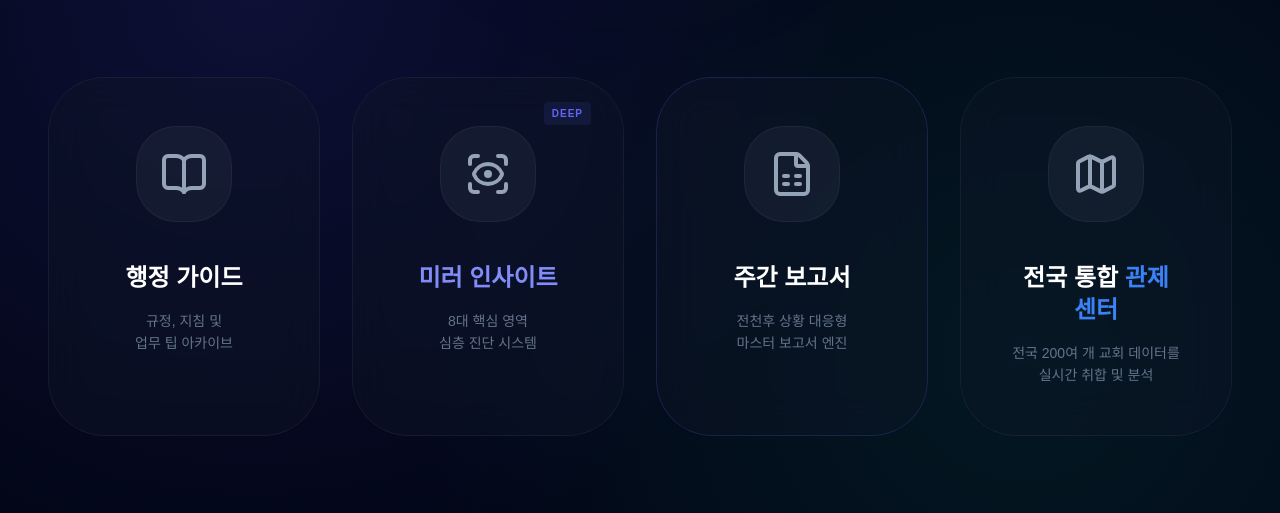
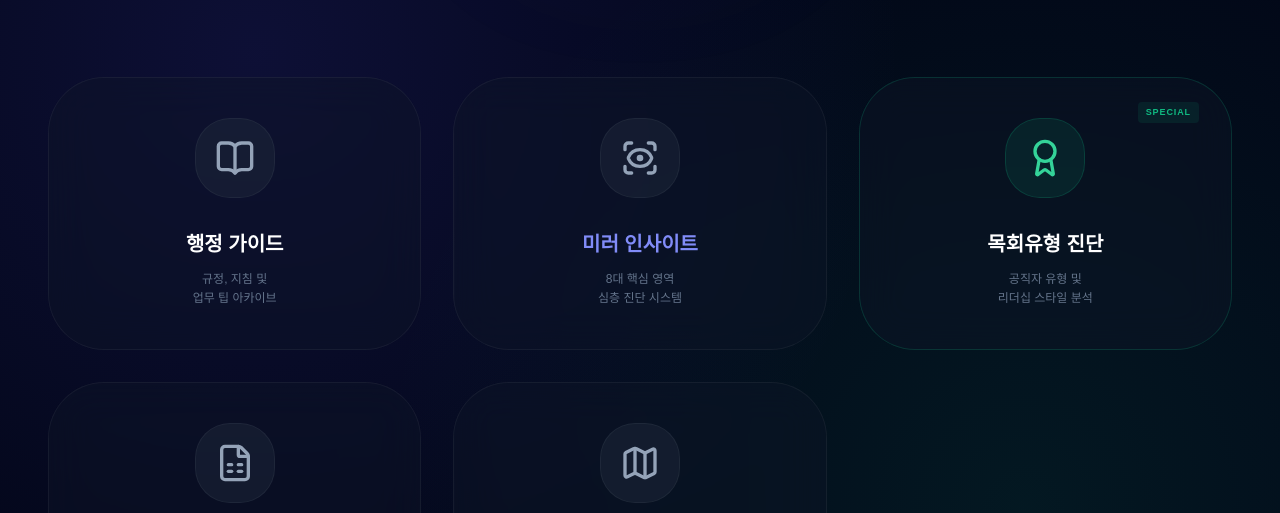
Before and after one commit to CHOBH1024/hyper-automation-tower, a plain HTML site: page system_b_dashboard.html in a window 1280 px wide. Shown: the part 287-800 px from the top of the page. Drawn offline with nearby package versions, Linux system fonts and the light colour scheme; a web font is replaced by a local one.

Commit message:
✨ Integrated Ministry Type Test Module

```diff
--- a/system_b_dashboard.html
+++ b/system_b_dashboard.html
@@ -85,42 +85,51 @@
         </p>
     </header>
 
-    <div class="grid grid-cols-1 md:grid-cols-2 lg:grid-cols-4 gap-8 w-full max-w-7xl relative">
+    <div class="grid grid-cols-1 md:grid-cols-2 lg:grid-cols-3 gap-8 w-full max-w-7xl relative">
         <!-- 1. 행정 가이드 (Admin Guide) -->
-        <a href="admin_guide.html" class="core-card p-12 rounded-[3.5rem] flex flex-col items-center text-center group">
-            <div class="icon-box w-24 h-24 bg-slate-800/50 rounded-[2.5rem] flex items-center justify-center text-slate-400 mb-10 border border-white/5">
-                <i data-lucide="book-open" class="w-12 h-12"></i>
+        <a href="admin_guide.html" class="core-card p-10 rounded-[3.5rem] flex flex-col items-center text-center group">
+            <div class="icon-box w-20 h-20 bg-slate-800/50 rounded-[2.2rem] flex items-center justify-center text-slate-400 mb-8 border border-white/5">
+                <i data-lucide="book-open" class="w-10 h-10"></i>
             </div>
-            <h3 class="text-2xl font-black mb-4">행정 가이드</h3>
-            <p class="text-sm text-slate-500 leading-relaxed font-medium">규정, 지침 및<br>업무 팁 아카이브</p>
+            <h3 class="text-xl font-black mb-3">행정 가이드</h3>
+            <p class="text-xs text-slate-500 leading-relaxed font-medium">규정, 지침 및<br>업무 팁 아카이브</p>
         </a>
 
         <!-- 2. 미러 인사이트 (Deep Diagnosis) -->
-        <a href="mirror_insight_portal.html" class="core-card p-12 rounded-[3.5rem] flex flex-col items-center text-center group">
-            <div class="icon-box w-24 h-24 bg-slate-800/50 rounded-[2.5rem] flex items-center justify-center text-slate-400 mb-10 border border-white/5">
-                <i data-lucide="scan-eye" class="w-12 h-12"></i>
+        <a href="mirror_insight_portal.html" class="core-card p-10 rounded-[3.5rem] flex flex-col items-center text-center group">
+            <div class="icon-box w-20 h-20 bg-slate-800/50 rounded-[2.2rem] flex items-center justify-center text-slate-400 mb-8 border border-white/5">
+                <i data-lucide="scan-eye" class="w-10 h-10"></i>
             </div>
-            <h3 class="text-2xl font-black mb-4 text-indigo-400">미러 인사이트</h3>
-            <p class="text-sm text-slate-500 leading-relaxed font-medium">8대 핵심 영역<br>심층 진단 시스템</p>
-            <div class="absolute top-6 right-8 text-[10px] font-bold text-indigo-500 uppercase tracking-widest bg-indigo-500/10 px-2 py-1 rounded">Deep</div>
+            <h3 class="text-xl font-black mb-3 text-indigo-400">미러 인사이트</h3>
+            <p class="text-xs text-slate-500 leading-relaxed font-medium">8대 핵심 영역<br>심층 진단 시스템</p>
         </a>
 
-        <!-- 3. 주간 보고서 (Weekly Master) -->
-        <a href="weekly_master.html" class="core-card p-12 rounded-[3.5rem] flex flex-col items-center text-center group border-indigo-500/20">
-            <div class="icon-box w-24 h-24 bg-slate-800/50 rounded-[2.5rem] flex items-center justify-center text-slate-400 mb-10 border border-white/5">
-                <i data-lucide="file-spreadsheet" class="w-12 h-12"></i>
+        <!-- 3. 목회유형 진단 (Ministry Test) - NEW TAB/CARD -->
+        <a href="ministry_test.html" class="core-card p-10 rounded-[3.5rem] flex flex-col items-center text-center group border-emerald-500/20">
+            <div class="icon-box w-20 h-20 bg-emerald-500/10 rounded-[2.2rem] flex items-center justify-center text-emerald-400 mb-8 border border-emerald-500/20">
+                <i data-lucide="award" class="w-10 h-10"></i>
             </div>
-            <h3 class="text-2xl font-black mb-4">주간 보고서</h3>
-            <p class="text-sm text-slate-500 leading-relaxed font-medium">전천후 상황 대응형<br>마스터 보고서 엔진</p>
+            <h3 class="text-xl font-black mb-3">목회유형 진단</h3>
+            <p class="text-xs text-slate-500 leading-relaxed font-medium">공직자 유형 및<br>리더십 스타일 분석</p>
+            <div class="absolute top-6 right-8 text-[9px] font-bold text-emerald-500 uppercase tracking-widest bg-emerald-500/10 px-2 py-1 rounded">Special</div>
         </a>
 
-        <!-- 4. National Command Center -->
-        <a href="national_command_center.html" class="core-card p-12 rounded-[3.5rem] flex flex-col items-center text-center group">
-            <div class="icon-box w-24 h-24 bg-slate-800/50 rounded-[2.5rem] flex items-center justify-center text-slate-400 mb-10 border border-white/5">
-                <i data-lucide="map" class="w-12 h-12"></i>
+        <!-- 4. 주간 보고서 (Weekly Master) -->
+        <a href="weekly_master.html" class="core-card p-10 rounded-[3.5rem] flex flex-col items-center text-center group">
+            <div class="icon-box w-20 h-20 bg-slate-800/50 rounded-[2.2rem] flex items-center justify-center text-slate-400 mb-8 border border-white/5">
+                <i data-lucide="file-spreadsheet" class="w-10 h-10"></i>
             </div>
-            <h3 class="text-2xl font-black mb-4">전국 통합 <span class="text-blue-500">관제 센터</span></h3>
-            <p class="text-sm text-slate-500 leading-relaxed font-medium">전국 200여 개 교회 데이터를<br>실시간 취합 및 분석</p>
+            <h3 class="text-xl font-black mb-3">주간 보고서</h3>
+            <p class="text-xs text-slate-500 leading-relaxed font-medium">전천후 상황 대응형<br>마스터 보고서 엔진</p>
+        </a>
+
+        <!-- 5. National Command Center -->
+        <a href="national_command_center.html" class="core-card p-10 rounded-[3.5rem] flex flex-col items-center text-center group">
+            <div class="icon-box w-20 h-20 bg-slate-800/50 rounded-[2.2rem] flex items-center justify-center text-slate-400 mb-8 border border-white/5">
+                <i data-lucide="map" class="w-10 h-10"></i>
+            </div>
+            <h3 class="text-xl font-black mb-3">전국 통합 <span class="text-blue-500">관제 센터</span></h3>
+            <p class="text-xs text-slate-500 leading-relaxed font-medium">전국 200여 개 교회 데이터를<br>실시간 취합 및 분석</p>
         </a>
     </div>
 
```
